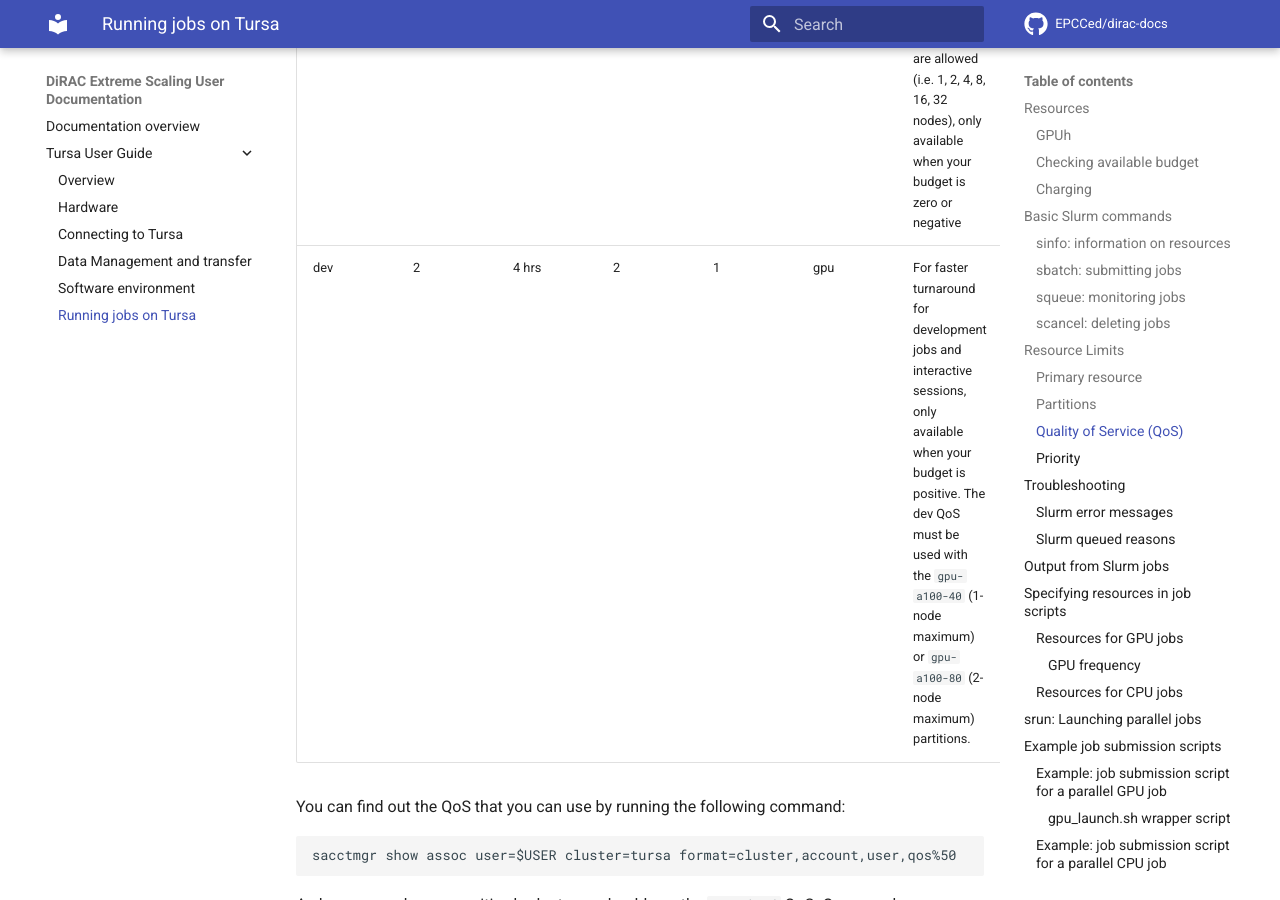
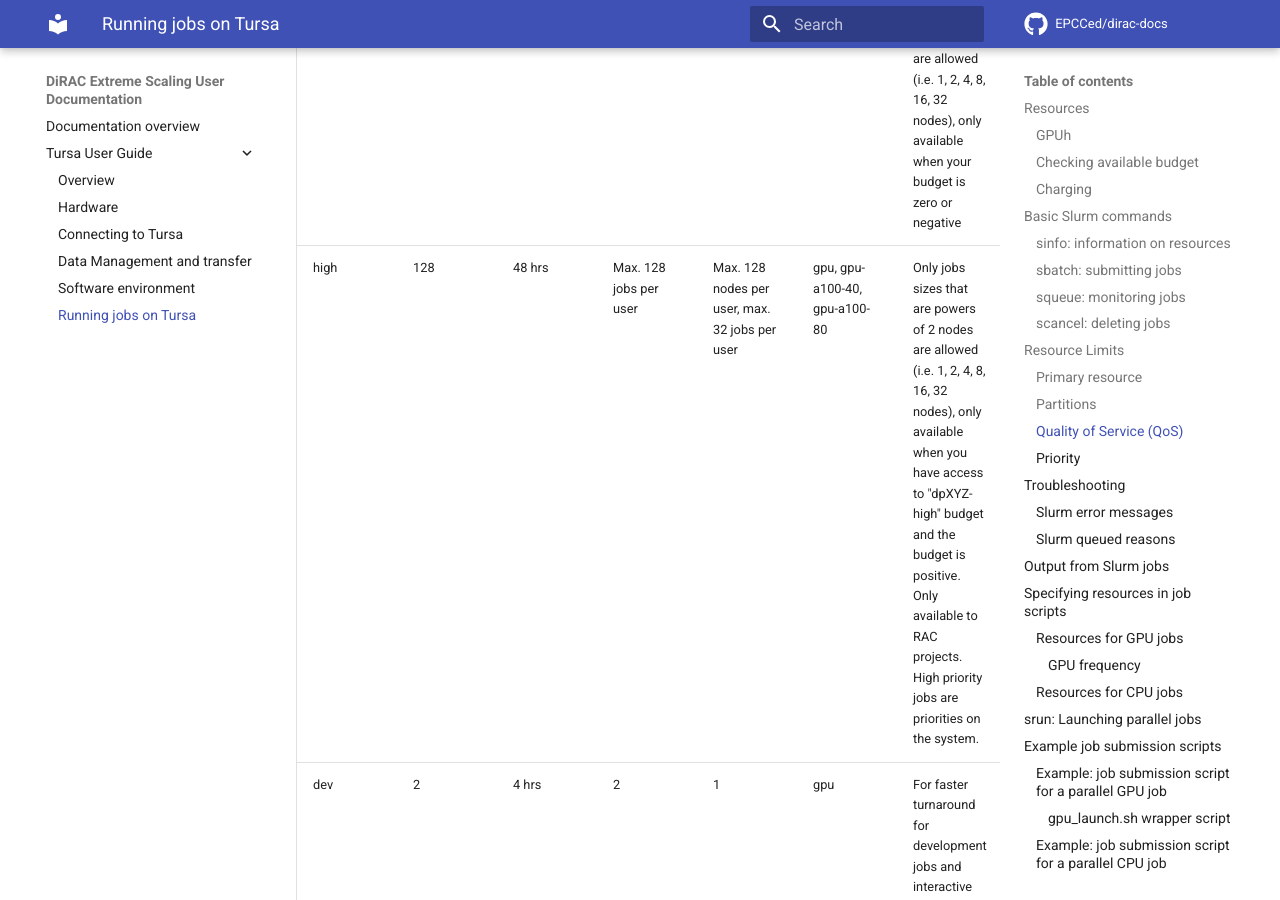
Before and after one commit to EPCCed/dirac-docs, an MkDocs documentation site: the page built from docs/tursa-user-guide/scheduler.md, in a window 1280 px wide and 900 px high, scrolled down 5185 px. Built offline with MkDocs 1.6.1 and Material for MkDocs 9.7.7, drawn with Linux system fonts in a browser that asks for light colours; comment, search, counter and statistics services are not loaded.

Commit message:
Adds high QoS

```diff
--- a/docs/tursa-user-guide/scheduler.md
+++ b/docs/tursa-user-guide/scheduler.md
@@ -194,6 +194,7 @@ lists the active QoS on Tursa.
 | ---------- | ----------------- | ------------ | ----------- | ------------ | ------------ | ------|
 | standard   | 128                | 48 hrs       | Max. 128 jobs per user | Max. 128 nodes per user, max. 32 jobs per user | gpu, gpu-a100-40, gpu-a100-80, cpu     | Only jobs sizes that are powers of 2 nodes are allowed (i.e. 1, 2, 4, 8, 16, 32 nodes), only available when your budget is positive. |
 | low        | 32                | 24 hrs       | 4           | 4            | gpu, gpu-a100-40, gpu-a100-40, cpu     | Only jobs sizes that are powers of 2 nodes are allowed (i.e. 1, 2, 4, 8, 16, 32 nodes), only available when your budget is zero or negative |
+| high   | 128                | 48 hrs       | Max. 128 jobs per user | Max. 128 nodes per user, max. 32 jobs per user | gpu, gpu-a100-40, gpu-a100-80     | Only jobs sizes that are powers of 2 nodes are allowed (i.e. 1, 2, 4, 8, 16, 32 nodes), only available when you have access to "dpXYZ-high" budget and the budget is positive. Only available to RAC projects. High priority jobs are priorities on the system. |
 | dev        | 2                | 4 hrs       | 2           | 1            | gpu     | For faster turnaround for development jobs and interactive sessions, only available when your budget is positive. The dev QoS must be used with the `gpu-a100-40` (1-node maximum) or `gpu-a100-80` (2-node maximum) partitions.  |
 
 You can find out the QoS that you can use by running the following
```
